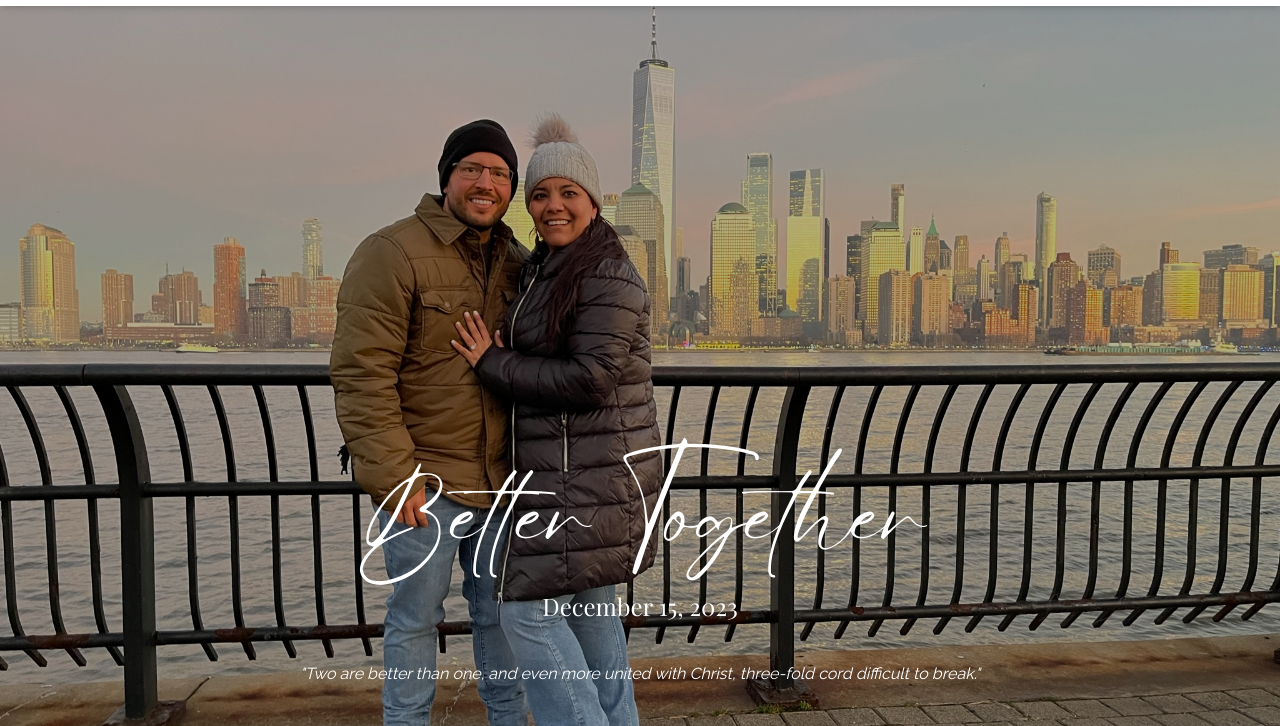
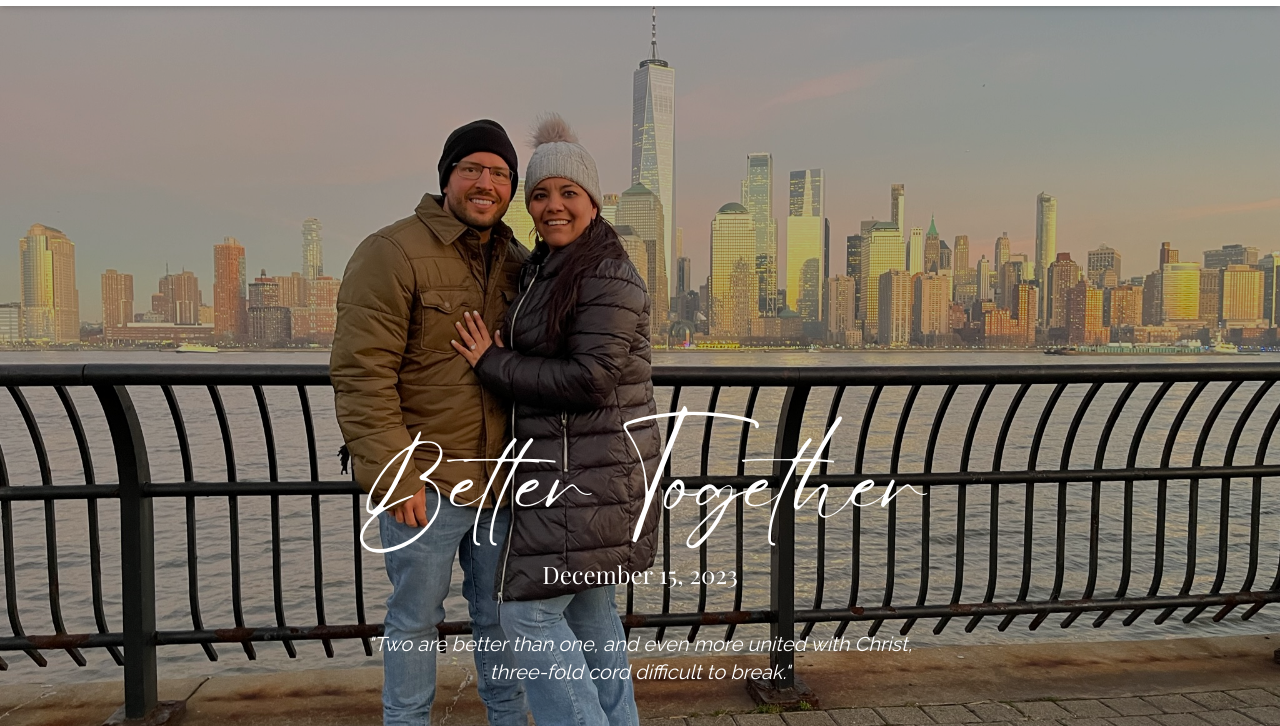
Before and after one commit to molerojj/wedding-sister, an Astro site: page / in a window 1280 px wide. Shown: the part 74-800 px from the top of the page. Built offline with nearby package versions, Linux system fonts and the light colour scheme; Astro itself is replaced by a stand-in of ours.

Commit message:
edit text

```diff
--- a/src/components/HeroSection.astro
+++ b/src/components/HeroSection.astro
@@ -4,11 +4,10 @@
 <section id="hero" class="bg-black h-screen w-screen text-center relative overflow-hidden">
 
 	<div class="relative z-30 h-full flex flex-col items-center justify-end pb-24 lg:pb-10">
-
 		<h2 class="text-white text-6xl lg:text-8xl font-eye">Better Together</h2>
 		<p class="font-playf pt-5 text-2xl px-10 text-white text-center">December 15, 2023</p>
 
-		<p class="italic pt-10 text-base px-10 text-white lg:w-[830px] text-center">"Two are better than one, and even more united with Christ, three-fold cord difficult to break."</p>
+		<p class="italic pt-10 text-xl px-10 text-white lg:w-[830px] text-center">"Two are better than one, and even more united with Christ, <br/>three-fold cord difficult to break."</p>
 
 	</div>
 
```
